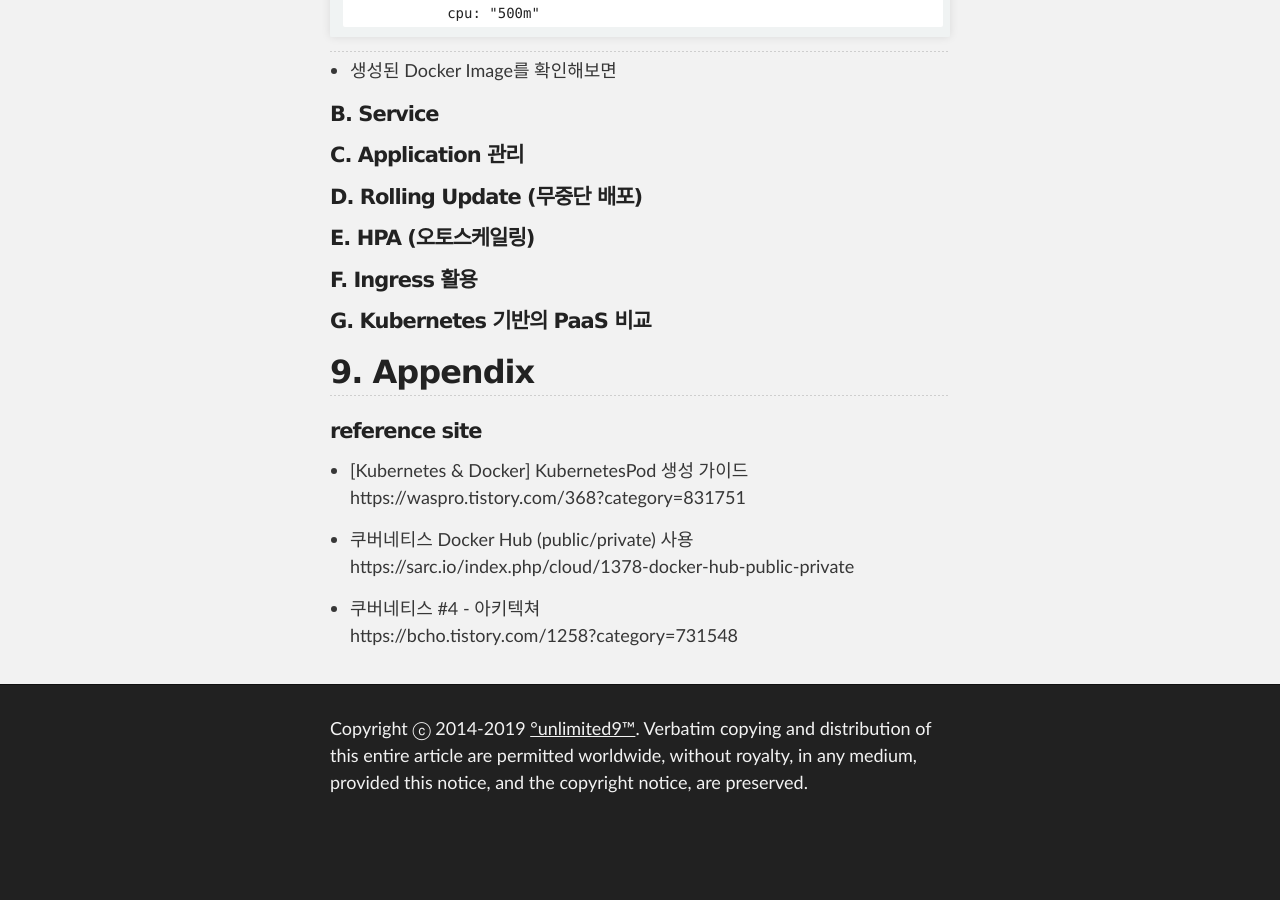
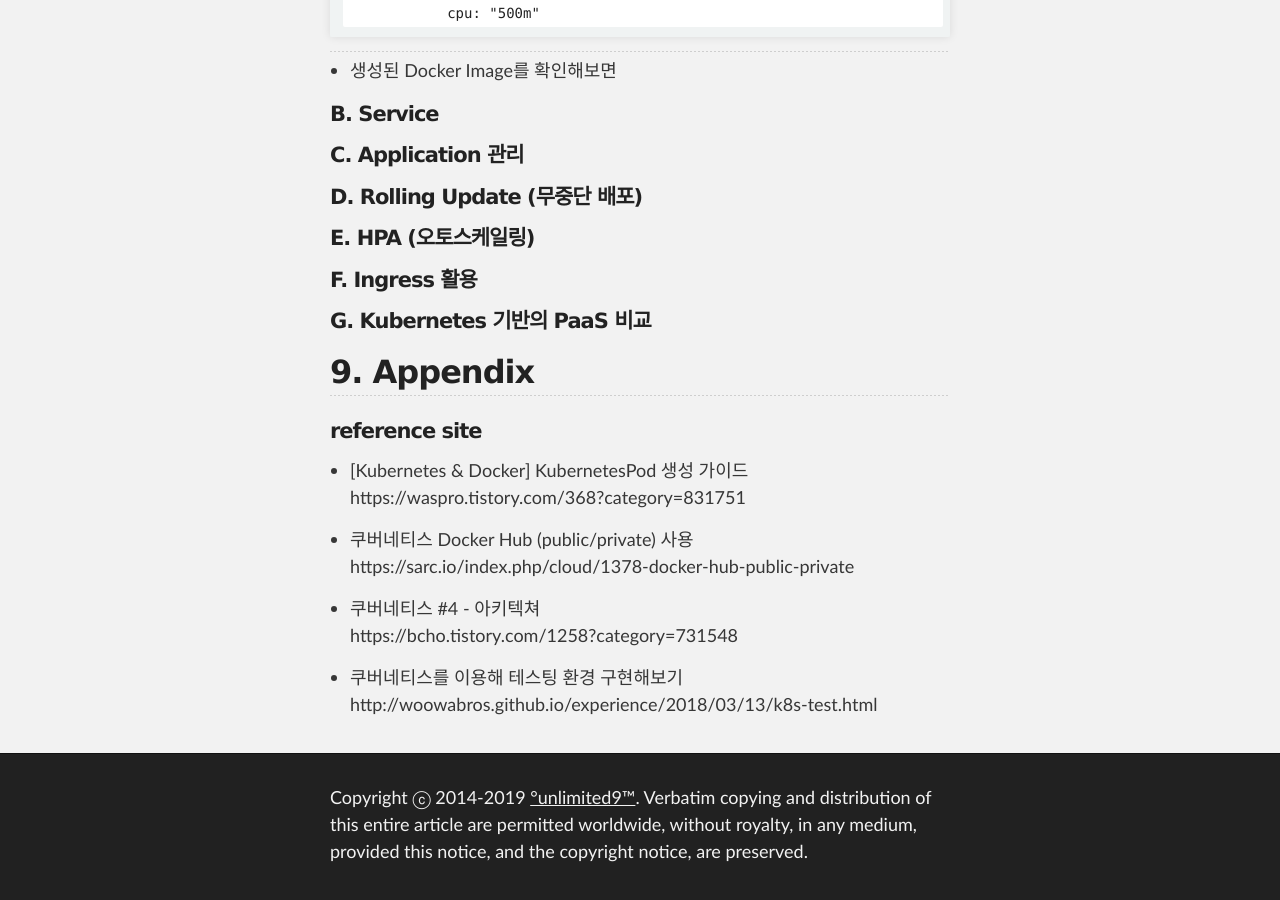
Before and after one commit to unlimited9/unlimited9.github.com, a Jekyll site: the page built from reference.notes/TA/cloud/kubernetes/administration.management.md, in a window 1280 px wide and 900 px high, scrolled down 2329 px. Built offline with Jekyll 4.4.1, drawn with Linux system fonts in a browser that asks for light colours; our own code applies the rules of GitHub Pages for plain Markdown files; before the commit the page ends 3160 px from its top, so only the background shows below that.

Commit message:
Update administration.management.md

```diff
--- a/reference.notes/TA/cloud/kubernetes/administration.management.md
+++ b/reference.notes/TA/cloud/kubernetes/administration.management.md
@@ -109,11 +109,14 @@ spec:
 
 #### reference site
 
-* [Kubernetes & Docker] KubernetesPod  생성 가이드
++ [Kubernetes & Docker] KubernetesPod  생성 가이드
 https://waspro.tistory.com/368?category=831751
 
-* 쿠버네티스 Docker Hub (public/private) 사용
++ 쿠버네티스 Docker Hub (public/private) 사용
 https://sarc.io/index.php/cloud/1378-docker-hub-public-private
 
-* 쿠버네티스 #4 - 아키텍쳐
++ 쿠버네티스 #4 - 아키텍쳐
 https://bcho.tistory.com/1258?category=731548
+
++ 쿠버네티스를 이용해 테스팅 환경 구현해보기
+http://woowabros.github.io/experience/2018/03/13/k8s-test.html
```
